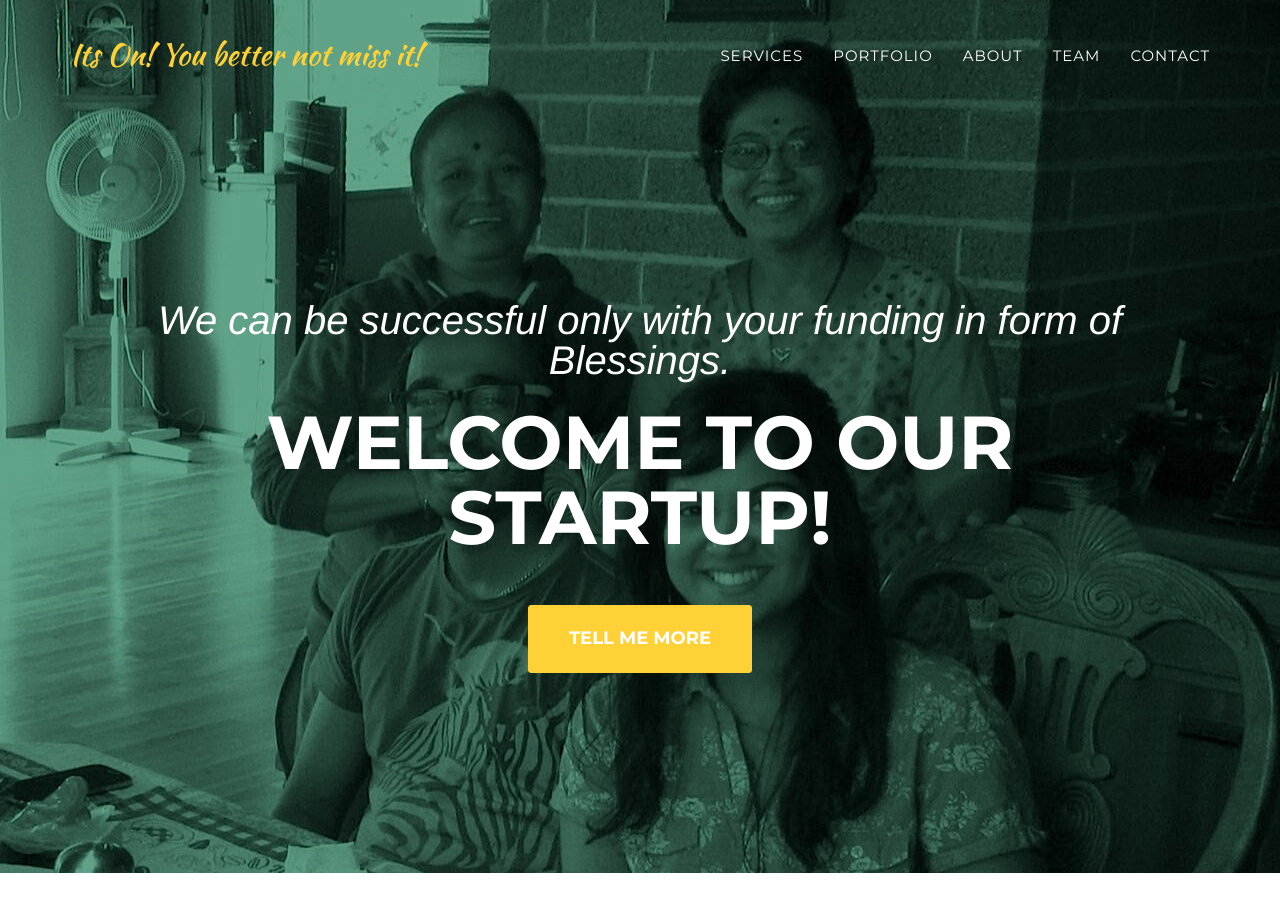
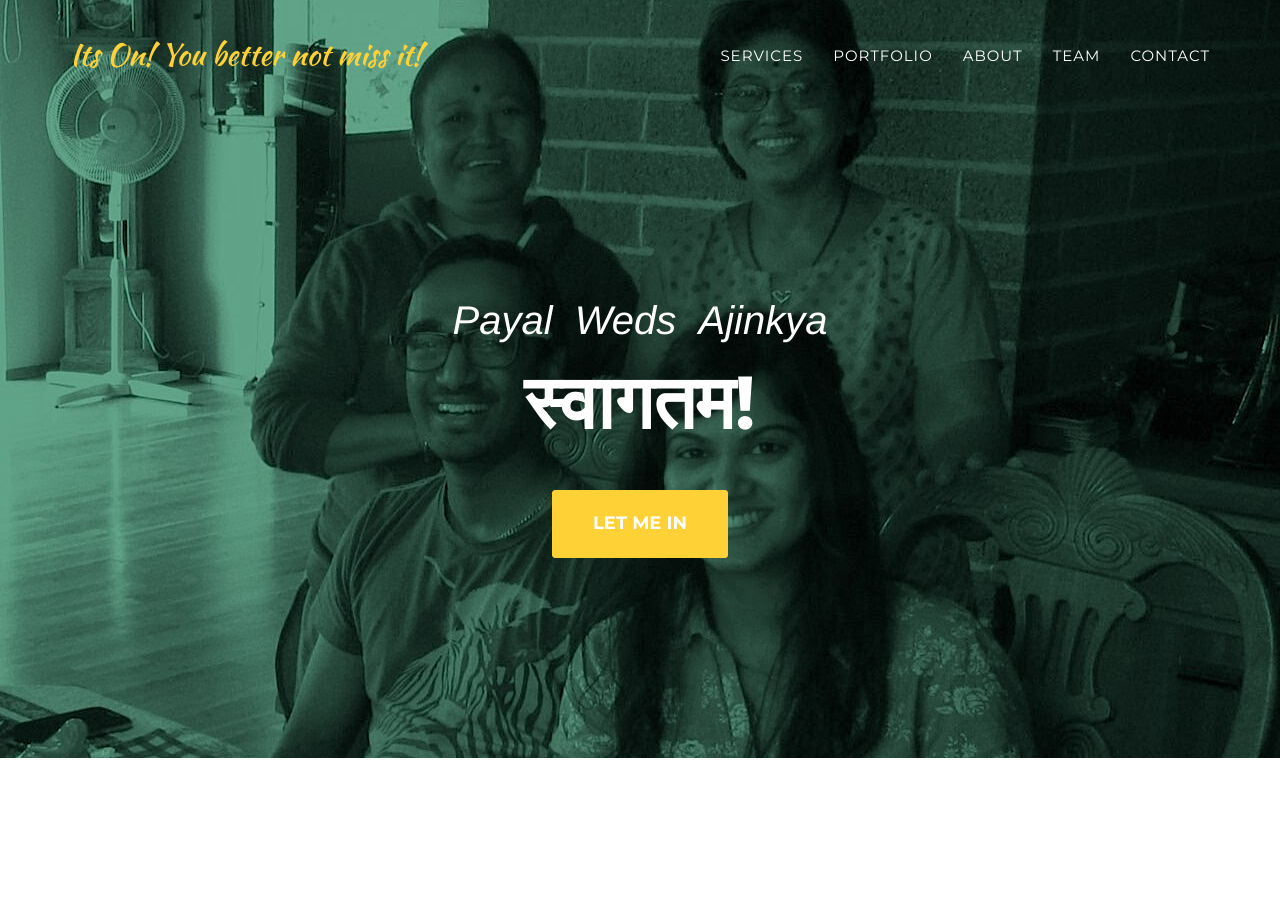
Before and after one commit to ajkl/wedding-invite, a Jekyll site: the page built from index.html, in a window 1280 px wide and 900 px high. Built offline with Jekyll 4.4.1, drawn with Linux system fonts in a browser that asks for light colours; some web fonts are replaced.

Commit message:
Update header.html

```diff
--- a/_includes/header.html
+++ b/_includes/header.html
@@ -44,9 +44,9 @@
     <header>
         <div class="container">
             <div class="intro-text">
-                <div class="intro-lead-in">We can be successful only with your funding in form of Blessings.</div>
-                <div class="intro-heading">Welcome To Our Startup!</div>
-                <a href="#services" class="page-scroll btn btn-xl">Tell Me More</a>
+                <div class="intro-lead-in">Payal&nbsp;&nbsp;Weds&nbsp;&nbsp;Ajinkya</div>
+                <div class="intro-heading">स्वागतम!</div>
+                <a href="#services" class="page-scroll btn btn-xl">Let me In</a>
             </div>
         </div>
     </header>
```
